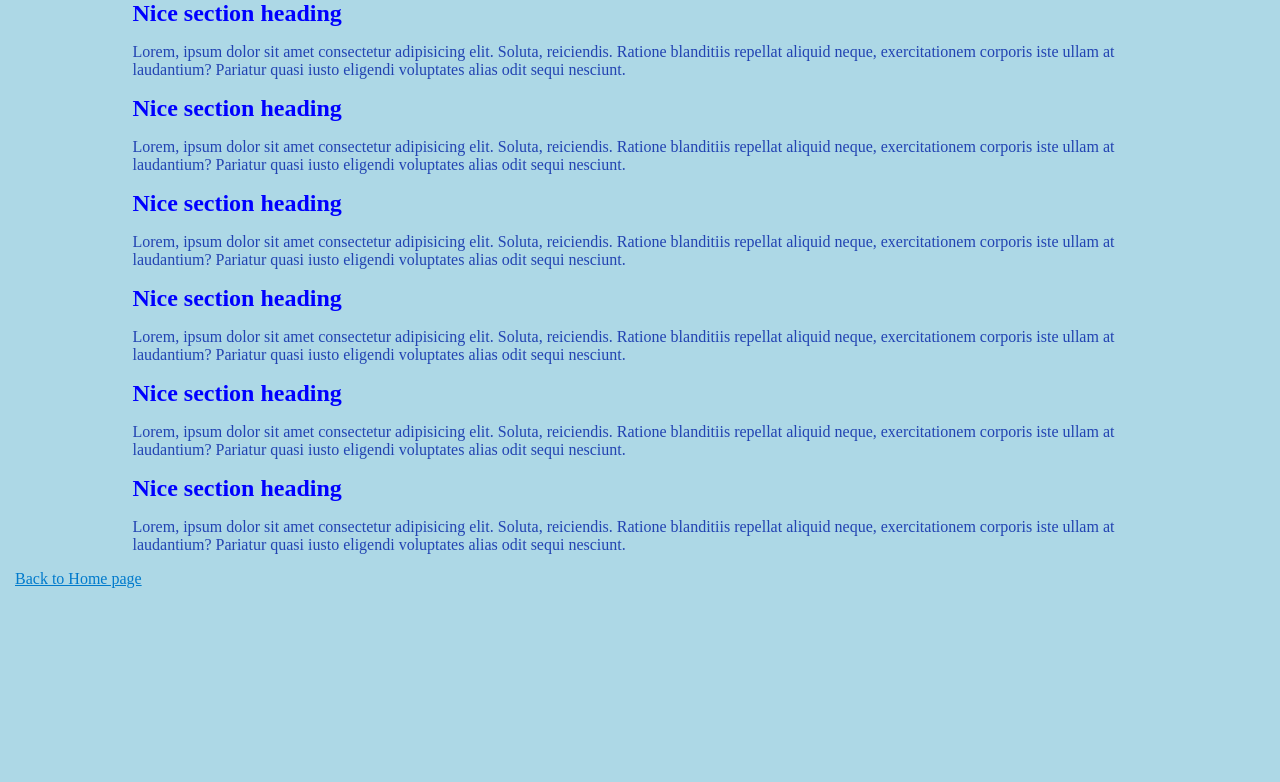
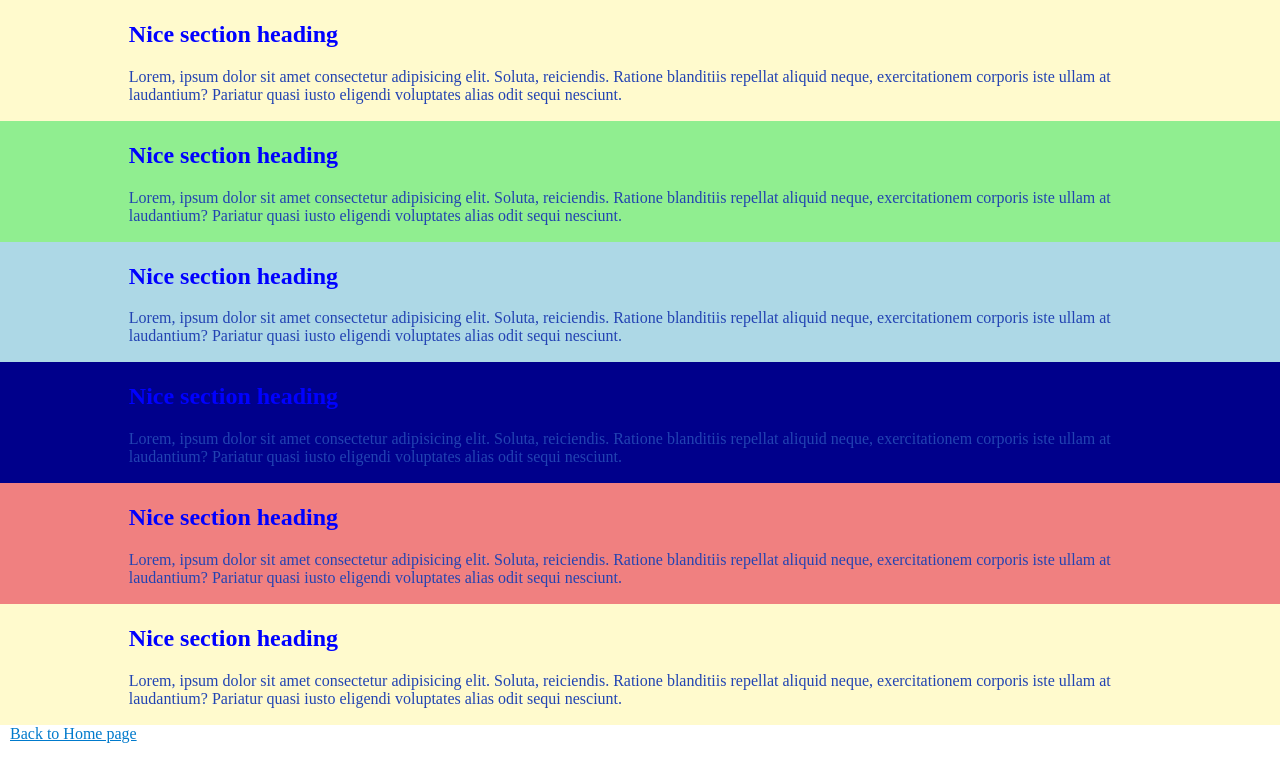
Before and after one commit to Fahadkhanx/Fahadkhanx.github.io, a plain HTML site: page exercises/page-4.html in a window 1280 px wide. Drawn offline with Linux system fonts and the light colour scheme.

Commit message:
Update page-4.html

```diff
--- a/exercises/page-4.html
+++ b/exercises/page-4.html
@@ -4,7 +4,7 @@
     <meta charset="UTF-8" />
     <meta name="viewport" content="width=device-width, initial-scale=1.0" />
     <title>Shah Fahad 73876</title>
-    <link rel="stylesheet" href="assets/css/style-3.css" />
+    <link rel="stylesheet" href="assets/css/style-4.css" />
   </head>
   <body>
     <section class="section-1">
```
